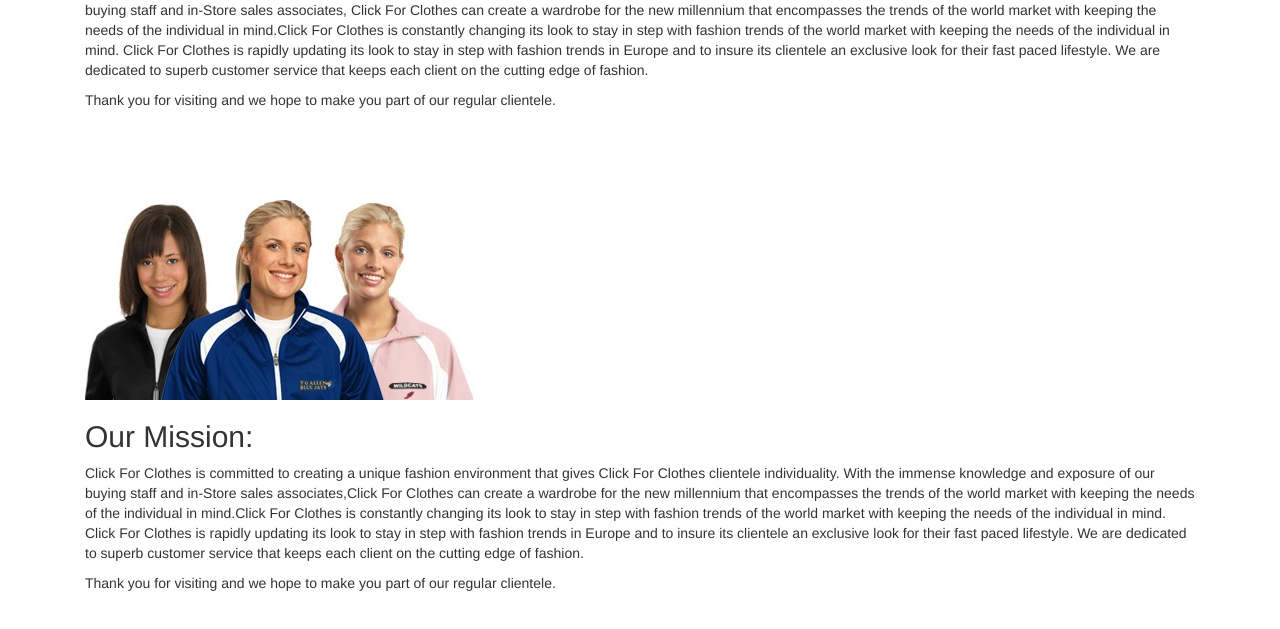
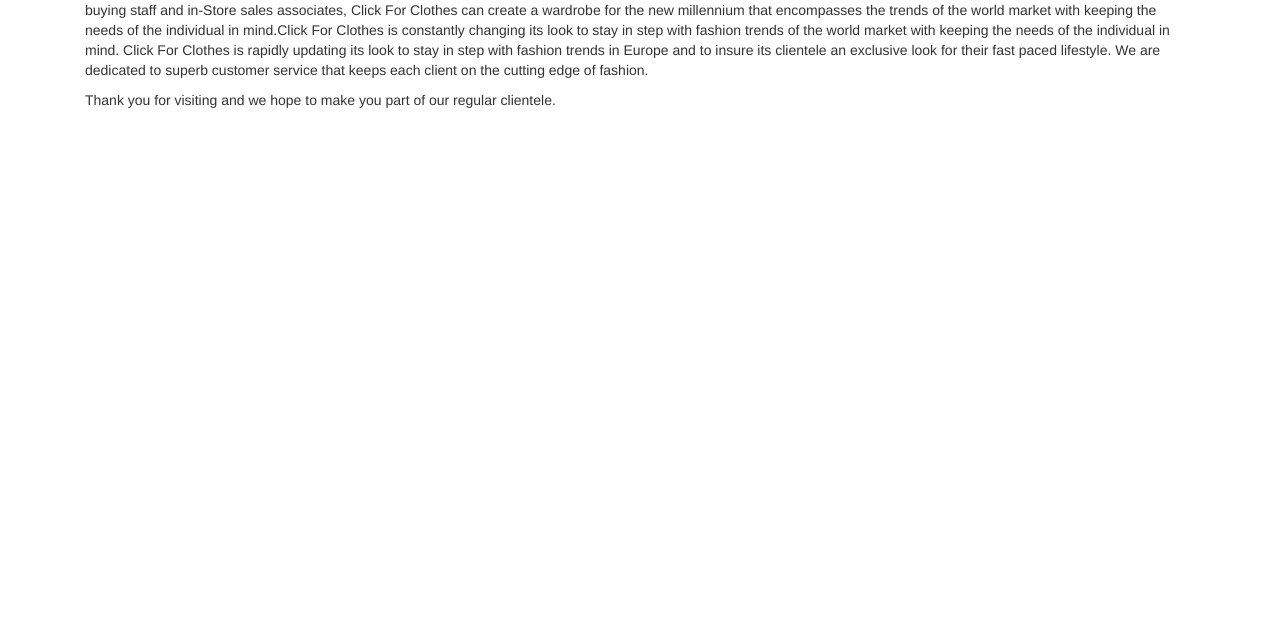
Before and after one commit to JaxG41/PROG270-Garcia, a plain HTML site: page Week04-Bootstrap/about.html in a window 1280 px wide. Shown: the part 373-1002 px from the top of the page. After the commit the page ends 800 px from the top, so only its background shows below. Drawn offline with nearby package versions, Linux system fonts and the light colour scheme.

Commit message:
Update about.html

```diff
--- a/Week04-Bootstrap/about.html
+++ b/Week04-Bootstrap/about.html
@@ -53,20 +53,3 @@
 </div><!-- /.container -->
 </body>
 </html>
-
-<div class="container">
-
-    <div class="starter-template">
-        <!-- Place your converted markdown here -->
-<img src="images/lifestyle.jpg" />
-        <h2>Our Mission:</h2>
-
-<p>Click For Clothes is committed to creating a unique fashion environment that gives Click For Clothes clientele individuality. With the immense knowledge and exposure of our buying staff and in-Store sales associates,Click For Clothes can create a wardrobe for the new millennium that encompasses the trends of the world market with keeping the needs of the individual in mind.Click For Clothes is constantly changing its look to stay in step with fashion trends of the world market with keeping the needs of the individual in mind. Click For Clothes is rapidly updating its look to stay in step with fashion trends in Europe and to insure its clientele an exclusive look for their fast paced lifestyle. We are dedicated to superb customer service that keeps each client on the cutting edge of fashion.</p>
-
-<p>Thank you for visiting and we hope to make you part of our regular clientele.</p>
-
-    </div>
-
-</div><!-- /.container -->
-</body>
-</html>
```
